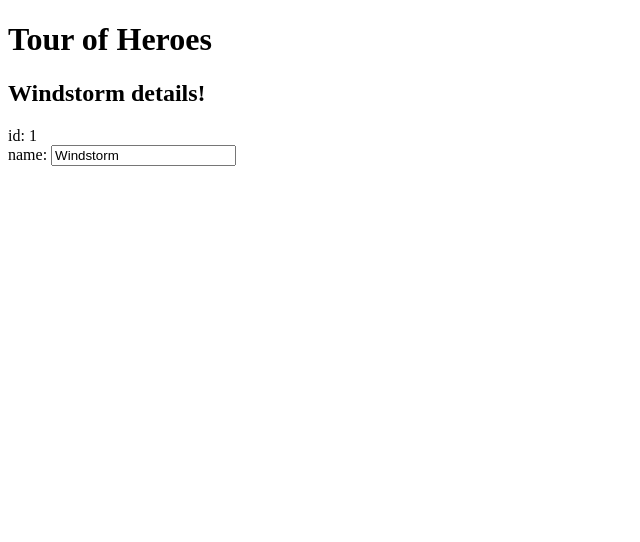
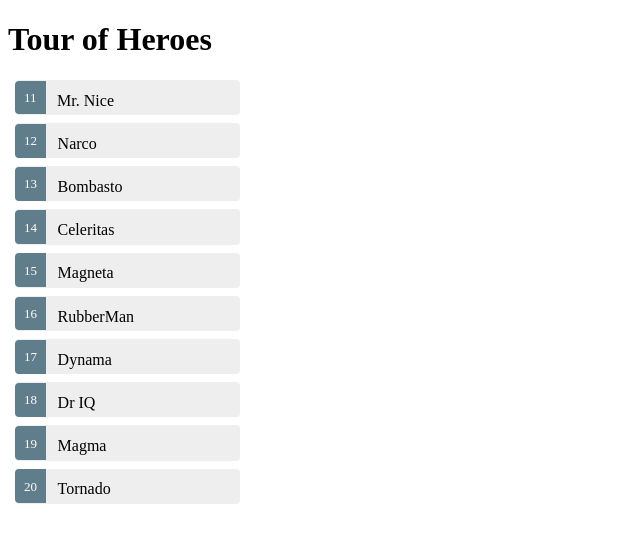
Before and after one commit to NVZver/angular-tour-of-heroes-with-django, an Angular app in the folder client/: page / in a window 1280 px wide. Shown: the top 542 px of the page, without its empty margins (0-640 px from the left). Built offline with nearby package versions, Linux system fonts and the light colour scheme.

Commit message:
Master/Detail

```diff
--- a/client/src/app/app.component.css
+++ b/client/src/app/app.component.css
@@ -0,0 +1,47 @@
+  .selected {
+    background-color: #CFD8DC !important;
+    color: white;
+  }
+  .heroes {
+    margin: 0 0 2em 0;
+    list-style-type: none;
+    padding: 0;
+    width: 15em;
+  }
+  .heroes li {
+    cursor: pointer;
+    position: relative;
+    left: 0;
+    background-color: #EEE;
+    margin: .5em;
+    padding: .3em 0;
+    height: 1.6em;
+    border-radius: 4px;
+  }
+  .heroes li.selected:hover {
+    background-color: #BBD8DC !important;
+    color: white;
+  }
+  .heroes li:hover {
+    color: #607D8B;
+    background-color: #DDD;
+    left: .1em;
+  }
+  .heroes .text {
+    position: relative;
+    top: -3px;
+  }
+  .heroes .badge {
+    display: inline-block;
+    font-size: small;
+    color: white;
+    padding: 0.8em 0.7em 0 0.7em;
+    background-color: #607D8B;
+    line-height: 1em;
+    position: relative;
+    left: -1px;
+    top: -4px;
+    height: 1.8em;
+    margin-right: .8em;
+    border-radius: 4px 0 0 4px;
+  }
--- a/client/src/app/app.component.html
+++ b/client/src/app/app.component.html
@@ -1,7 +1,18 @@
 <h1>{{ title }}</h1>
-<h2>{{ hero.name }} details!</h2>
-<div><label>id: </label>{{ hero.id }}</div>
-<div>
-    <label>name: </label>
-    <input [(ngModel)]="hero.name" placeholder="Enter name">
+
+<ul class="heroes">
+    <li
+        *ngFor="let hero of heroes"
+        (click)="onSelect(hero)"
+        [class.selected]="hero === selectedHero">
+        <span class="badge">{{ hero.id }}</span>{{ hero.name }}
+    </li>
+</ul>
+<div *ngIf="selectedHero">
+    <h2>{{ selectedHero.name }} details!</h2>
+    <div><label>id: </label>{{ selectedHero.id }}</div>
+    <div>
+        <label>name: </label>
+        <input [(ngModel)]="selectedHero.name" placeholder="Enter name">
+    </div>
 </div>
--- a/client/src/app/app.component.ts
+++ b/client/src/app/app.component.ts
@@ -1,16 +1,30 @@
-import { Component } from '@angular/core';
+import {Component} from '@angular/core';
 import {Hero} from "./hero";
+
+const HEROES: Hero[] = [
+  {id: 11, name: 'Mr. Nice'},
+  {id: 12, name: 'Narco'},
+  {id: 13, name: 'Bombasto'},
+  {id: 14, name: 'Celeritas'},
+  {id: 15, name: 'Magneta'},
+  {id: 16, name: 'RubberMan'},
+  {id: 17, name: 'Dynama'},
+  {id: 18, name: 'Dr IQ'},
+  {id: 19, name: 'Magma'},
+  {id: 20, name: 'Tornado'}
+];
 
 @Component({
   selector: 'app-root',
   templateUrl: './app.component.html',
   styleUrls: ['./app.component.css']
 })
-
 export class AppComponent {
   title = 'Tour of Heroes';
-  hero: Hero = {
-    id: 1,
-    name: 'Windstorm'
-  };
+  selectedHero: Hero;
+  heroes: Hero[] = HEROES;
+
+  onSelect(hero: Hero): void {
+    this.selectedHero = hero;
+  }
 }
```
